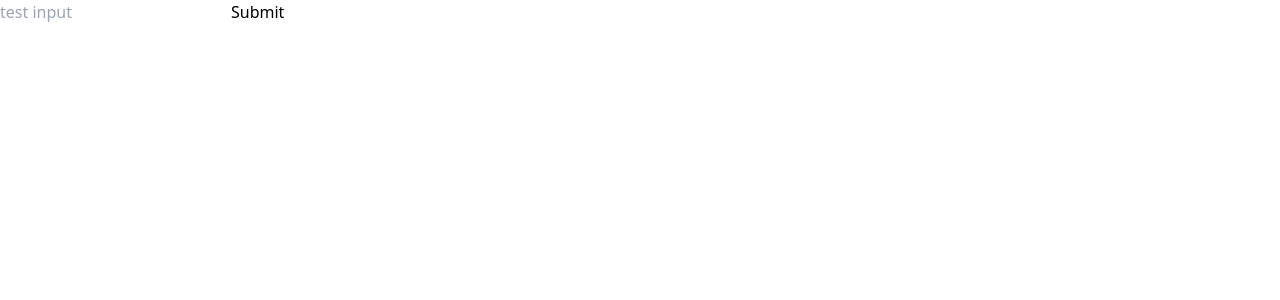
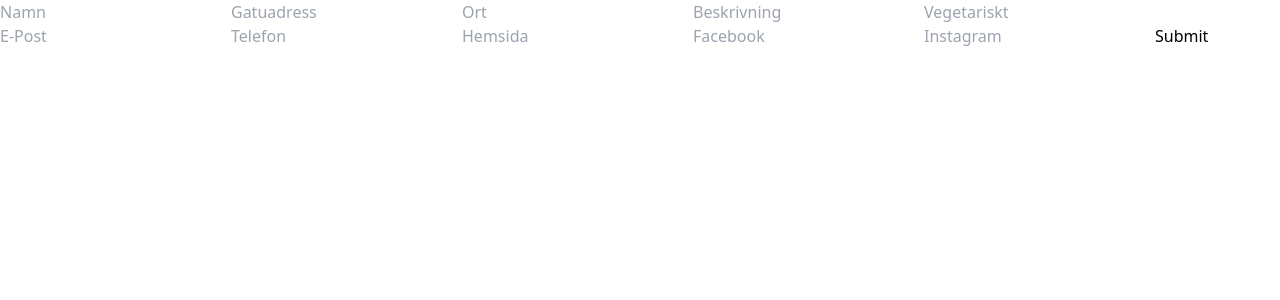
Before and after one commit to marialundhammar/fyllekak, a React (Vite) app: page /admin in a window 1280 px wide. Shown: the top 300 px of the page. Built offline with nearby package versions, Linux system fonts and the light colour scheme; no server answers.

Commit message:
add restaurant field inputs

```diff
--- a/src/components/AddRestaurantForm.jsx
+++ b/src/components/AddRestaurantForm.jsx
@@ -11,7 +11,16 @@ const AddRestaurantForm = () => {
 
 		// Write input value to collection
 		await addDoc(collection(db, 'restaurants'), {
-			name: data.name
+			namn: data.namn,
+			adress: data.adress,
+			ort: data.ort,
+			beskrivning: data.beskrivning,
+			vego: data.vego,
+			epost: data.epost,
+			telefon: data.telefon,
+			hemsida: data.hemsida,
+			facebook: data.facebook,
+			instagram: data.instagram,
 		})
 
 		reset()
@@ -22,8 +31,53 @@ const AddRestaurantForm = () => {
 		<form onSubmit={handleSubmit(onTest)} noValidate>
 			<input
 				type="text"
-				placeholder="test input"
-				{...register("name")}
+				placeholder="Namn"
+				{...register("namn")}
+			/>
+			<input
+				type="text"
+				placeholder="Gatuadress"
+				{...register("adress")}
+			/>
+			<input
+				type="text"
+				placeholder="Ort"
+				{...register("ort")}
+			/>
+			<input
+				type="text"
+				placeholder="Beskrivning"
+				{...register("beskrivning")}
+			/>
+			<input
+				type="text"
+				placeholder="Vegetariskt"
+				{...register("vego")}
+			/>
+			<input
+				type="text"
+				placeholder="E-Post"
+				{...register("epost")}
+			/>
+			<input
+				type="text"
+				placeholder="Telefon"
+				{...register("telefon")}
+			/>
+			<input
+				type="text"
+				placeholder="Hemsida"
+				{...register("hemsida")}
+			/>
+			<input
+				type="text"
+				placeholder="Facebook"
+				{...register("facebook")}
+			/>
+			<input
+				type="text"
+				placeholder="Instagram"
+				{...register("instagram")}
 			/>
 			<input type="submit" />
 		</form>
```
Also changed, not shown: 1 other file (tests, documents, lock files or other folders).
